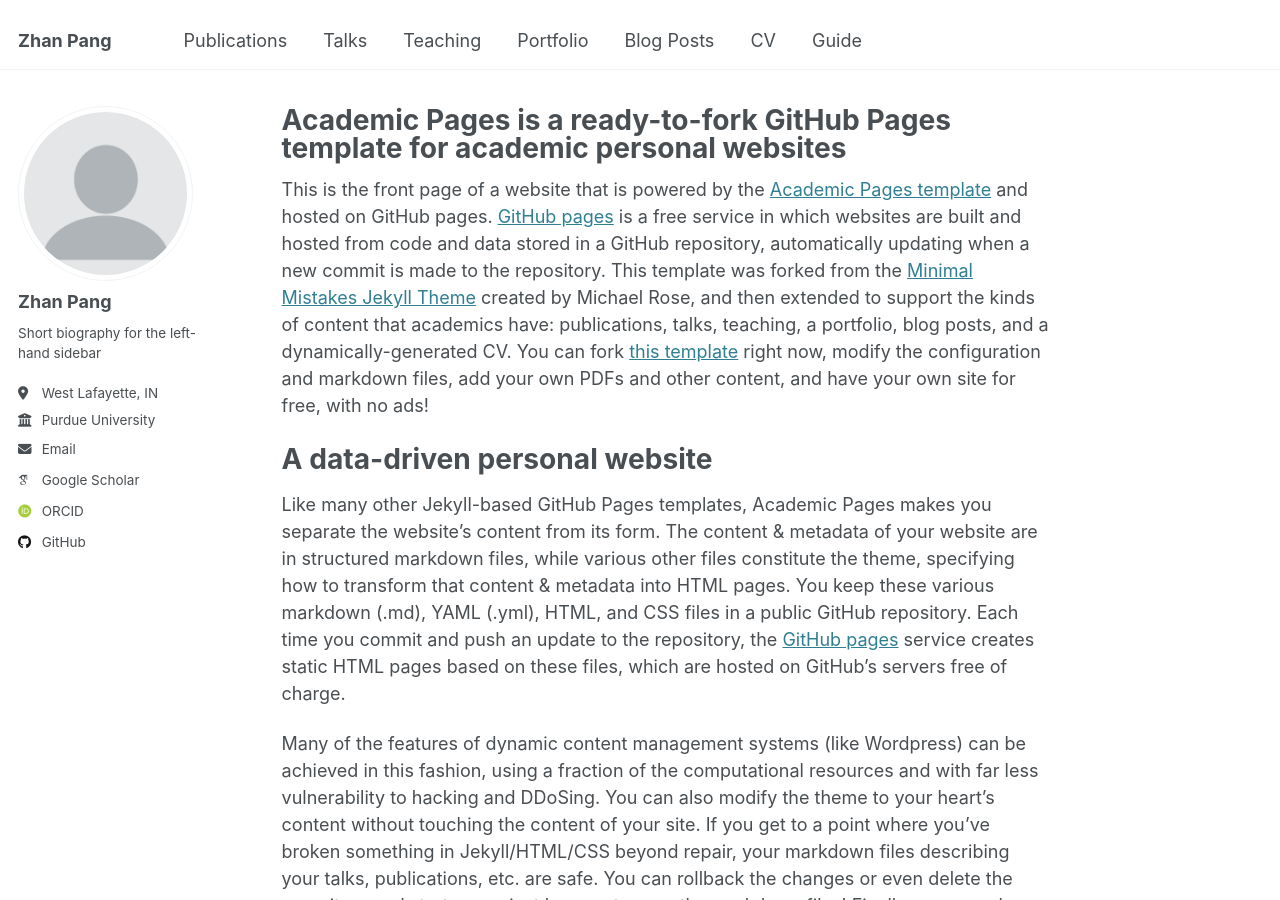
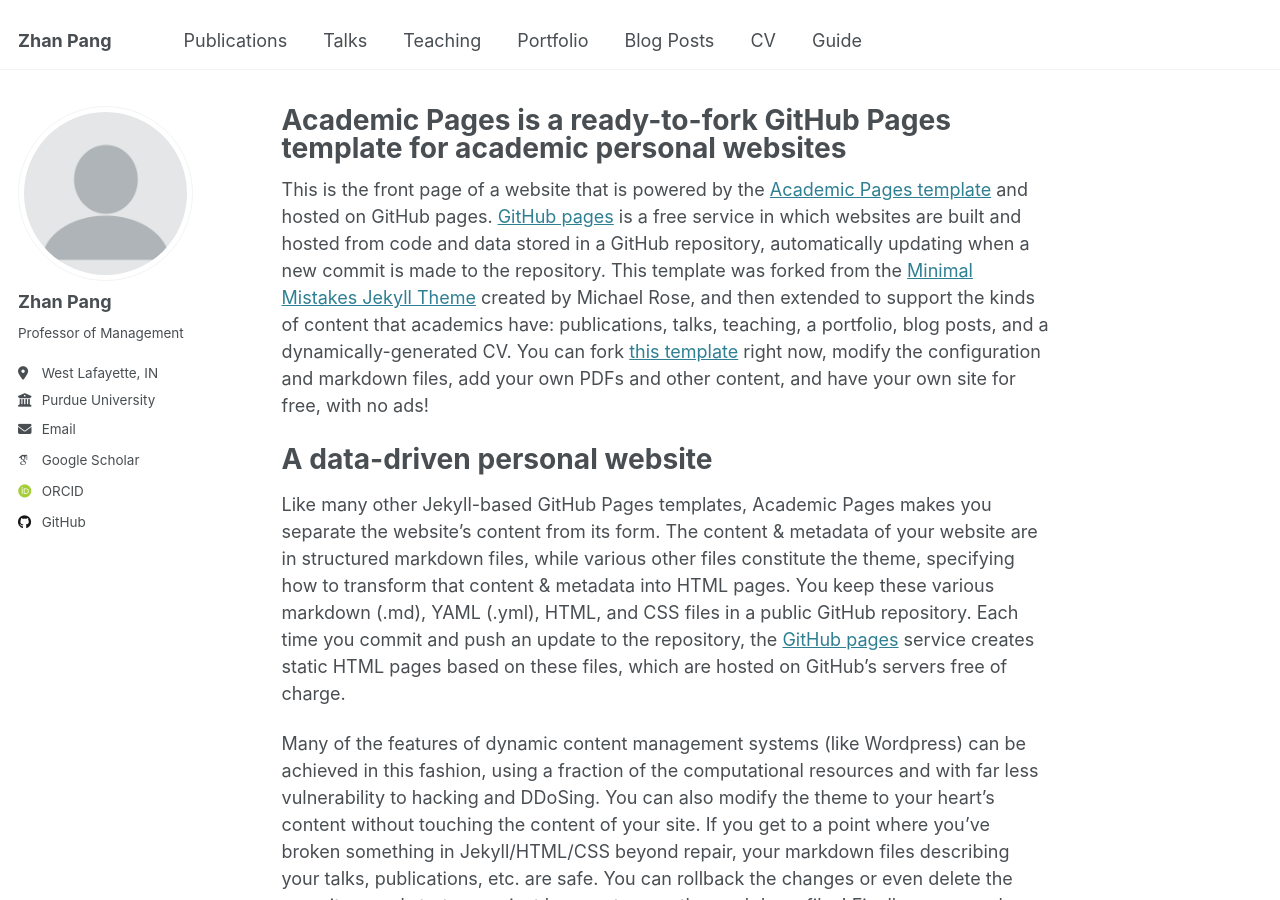
Before and after one commit to panalyticslab/panalyticslab.github.io, a Jekyll site: the page built from _pages/about.md, in a window 1280 px wide and 900 px high. Built offline with Jekyll 4.4.1, drawn with Linux system fonts in a browser that asks for light colours; some web fonts are replaced.

Commit message:
Update _config.yml

```diff
--- a/_config.yml
+++ b/_config.yml
@@ -25,7 +25,7 @@
   avatar           : "profile.png"
   name             : "Zhan Pang"
   pronouns         : # example: "she/her"
-  bio              : "Short biography for the left-hand sidebar"
+  bio              : "Professor of Management"
   location         : "West Lafayette, IN"
   employer         : "Purdue University"
   uri              : # URL
```
